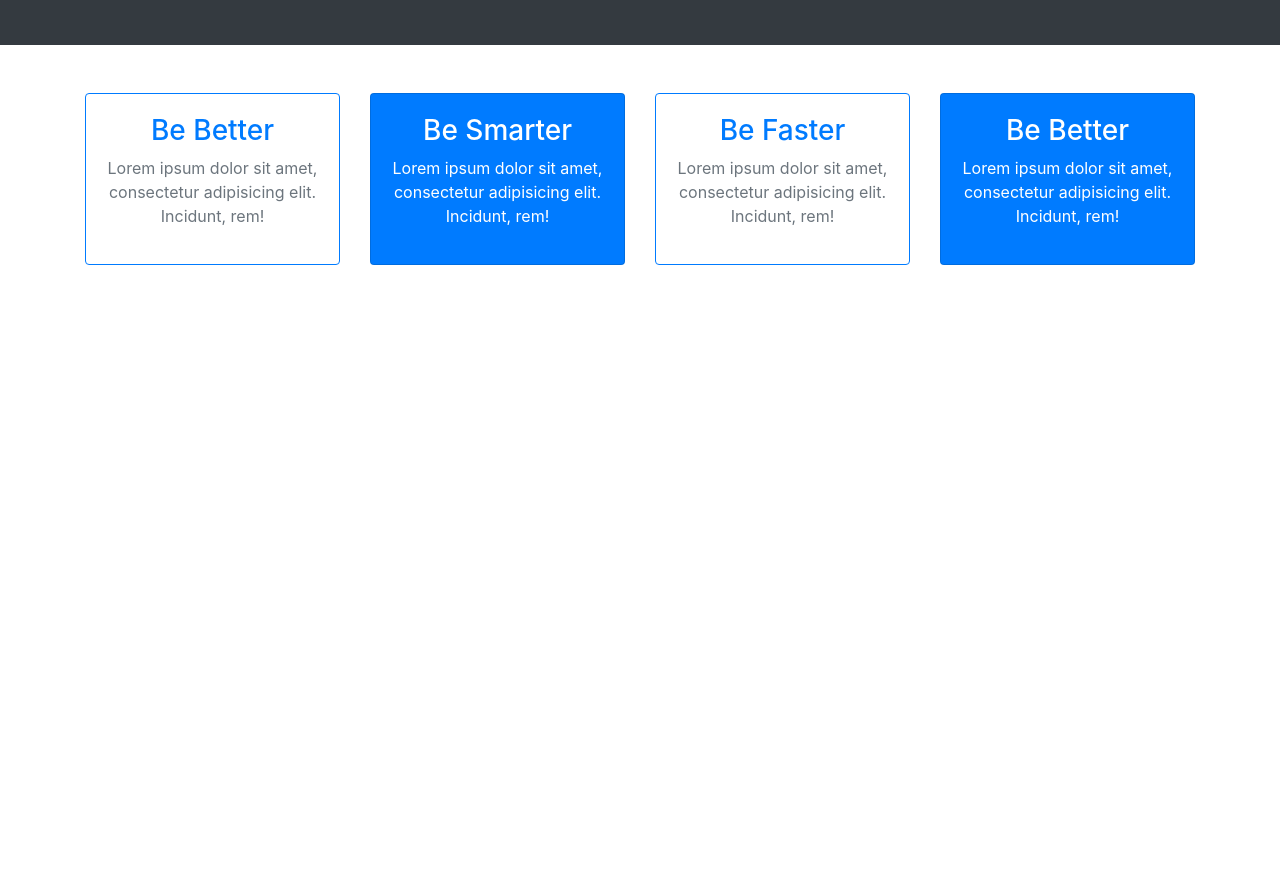
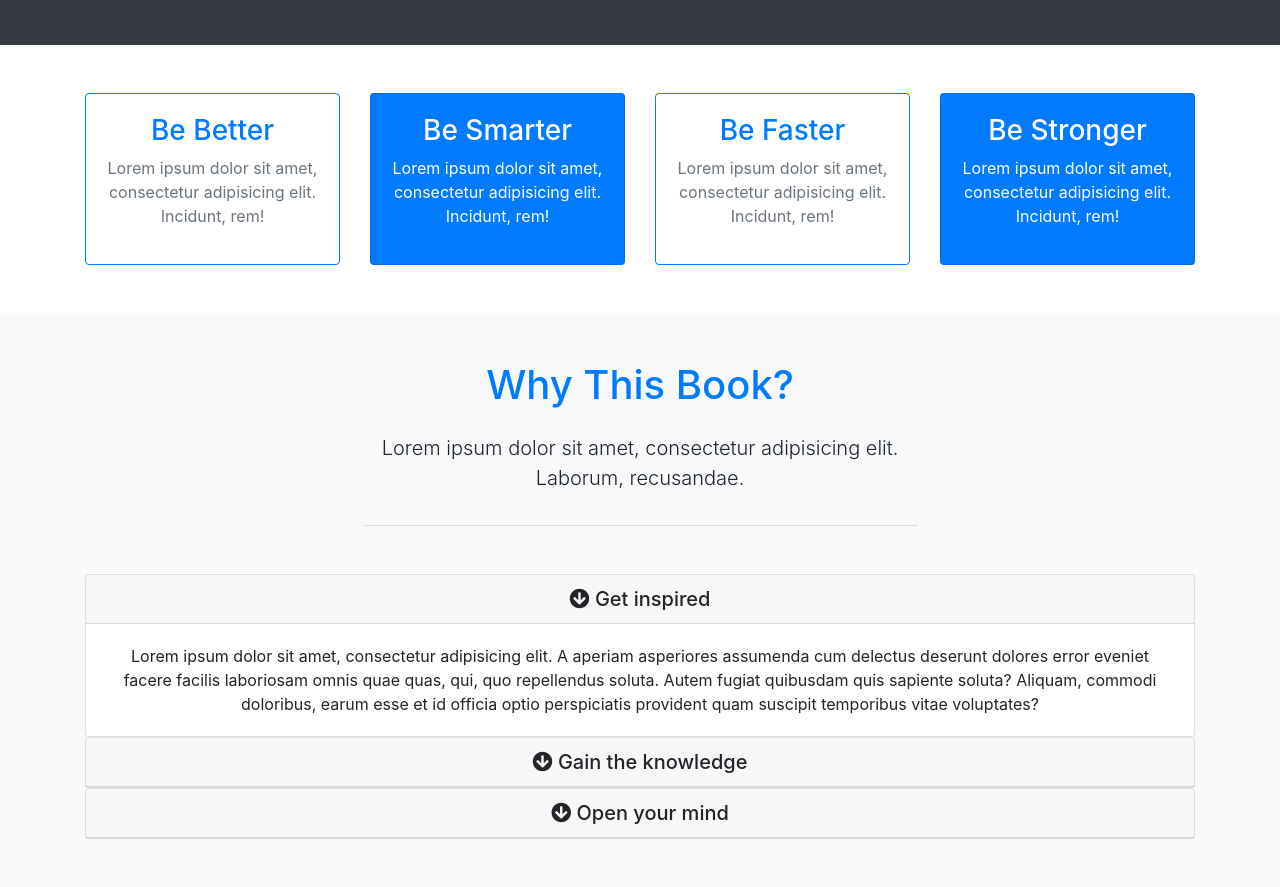
Before and after one commit to Termigiova/Bootstrap_4, a plain HTML site: page Mizuxe_Book_Theme/index.html in a window 1280 px wide. Shown: the part 804-1691 px from the top of the page. Before the commit the page ends 1117 px from the top, so only its background shows below. Drawn offline with nearby package versions, Linux system fonts and the light colour scheme.

Commit message:
Added About Section with Accordion

```diff
--- a/Mizuxe_Book_Theme/index.html
+++ b/Mizuxe_Book_Theme/index.html
@@ -118,8 +118,77 @@
             <div class="col-md-3">
                 <div class="card text-center bg-primary text-white">
                     <div class="card-body">
-                        <h3>Be Better</h3>
+                        <h3>Be Stronger</h3>
                         <p>Lorem ipsum dolor sit amet, consectetur adipisicing elit. Incidunt, rem!</p>
+                    </div>
+                </div>
+            </div>
+        </div>
+    </div>
+</section>
+
+<!--ABOUT / WHY SECTION-->
+<section id="about" class="py-5 text-center bg-light">
+    <div class="container">
+        <div class="row">
+            <div class="col">
+                <div class="info-header mb-5">
+                    <h1 class="text-primary pb-3">
+                        Why This Book?
+                    </h1>
+                    <p class="lead pb-3">
+                        Lorem ipsum dolor sit amet, consectetur adipisicing elit. Laborum, recusandae.
+                    </p>
+                </div>
+
+                <!--ACCORDION-->
+                <div id="accordion">
+                    <div class="card">
+                        <div class="card-header">
+                            <h5 class="mb-0">
+                                <div href="#collapse1" data-toggle="collapse" data-parent="#accordion">
+                                    <i class="fas fa-arrow-circle-down"></i> Get inspired
+                                </div>
+                            </h5>
+                        </div>
+
+                        <div id="collapse1" class="collapse show">
+                            <div class="card-body">
+                                Lorem ipsum dolor sit amet, consectetur adipisicing elit. A aperiam asperiores assumenda cum delectus deserunt dolores error eveniet facere facilis laboriosam omnis quae quas, qui, quo repellendus soluta. Autem fugiat quibusdam quis sapiente soluta? Aliquam, commodi doloribus, earum esse et id officia optio perspiciatis provident quam suscipit temporibus vitae voluptates?
+                            </div>
+                        </div>
+                    </div>
+
+                    <div class="card">
+                        <div class="card-header">
+                            <h5 class="mb-0">
+                                <div href="#collapse2" data-toggle="collapse" data-parent="#accordion">
+                                    <i class="fas fa-arrow-circle-down"></i> Gain the knowledge
+                                </div>
+                            </h5>
+                        </div>
+
+                        <div id="collapse2" class="collapse">
+                            <div class="card-body">
+                                Lorem ipsum dolor sit amet, consectetur adipisicing elit. A aperiam asperiores assumenda cum delectus deserunt dolores error eveniet facere facilis laboriosam omnis quae quas, qui, quo repellendus soluta. Autem fugiat quibusdam quis sapiente soluta? Aliquam, commodi doloribus, earum esse et id officia optio perspiciatis provident quam suscipit temporibus vitae voluptates?
+                            </div>
+                        </div>
+                    </div>
+
+                    <div class="card">
+                        <div class="card-header">
+                            <h5 class="mb-0">
+                                <div href="#collapse3" data-toggle="collapse" data-parent="#accordion">
+                                    <i class="fas fa-arrow-circle-down"></i> Open your mind
+                                </div>
+                            </h5>
+                        </div>
+
+                        <div id="collapse3" class="collapse">
+                            <div class="card-body">
+                                Lorem ipsum dolor sit amet, consectetur adipisicing elit. A aperiam asperiores assumenda cum delectus deserunt dolores error eveniet facere facilis laboriosam omnis quae quas, qui, quo repellendus soluta. Autem fugiat quibusdam quis sapiente soluta? Aliquam, commodi doloribus, earum esse et id officia optio perspiciatis provident quam suscipit temporibus vitae voluptates?
+                            </div>
+                        </div>
                     </div>
                 </div>
             </div>
--- a/Mizuxe_Book_Theme/scss/styles.scss
+++ b/Mizuxe_Book_Theme/scss/styles.scss
@@ -31,6 +31,12 @@ body {
     }
 }
 
+.info-header {
+    width: 50%;
+    margin: auto;
+    border-bottom: 1px #ddd solid;
+}
+
 @media(max-width: 768px) {
     #showcase {
         min-height: 500px;
```
Also changed, not shown: Mizuxe_Book_Theme/scss/styles.css, 1 other file.
